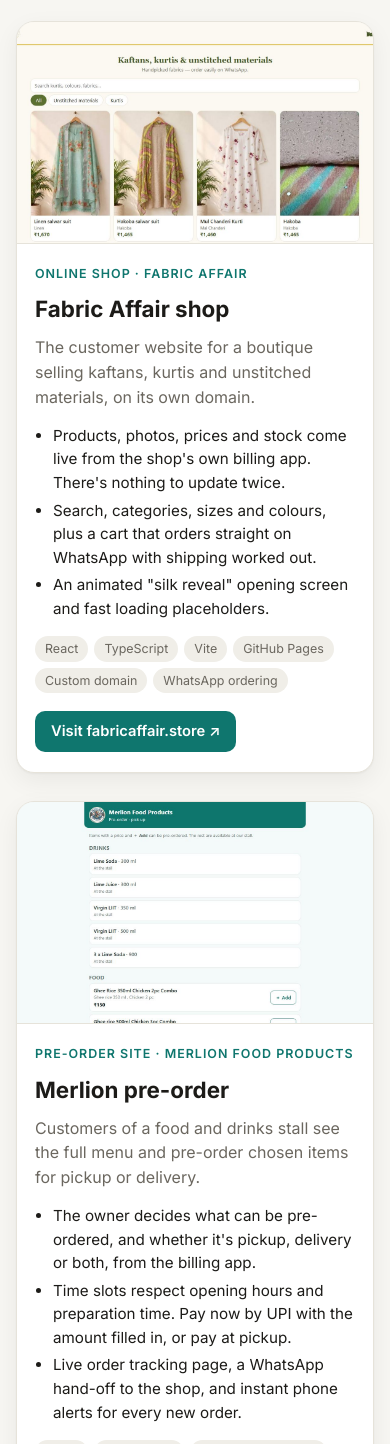
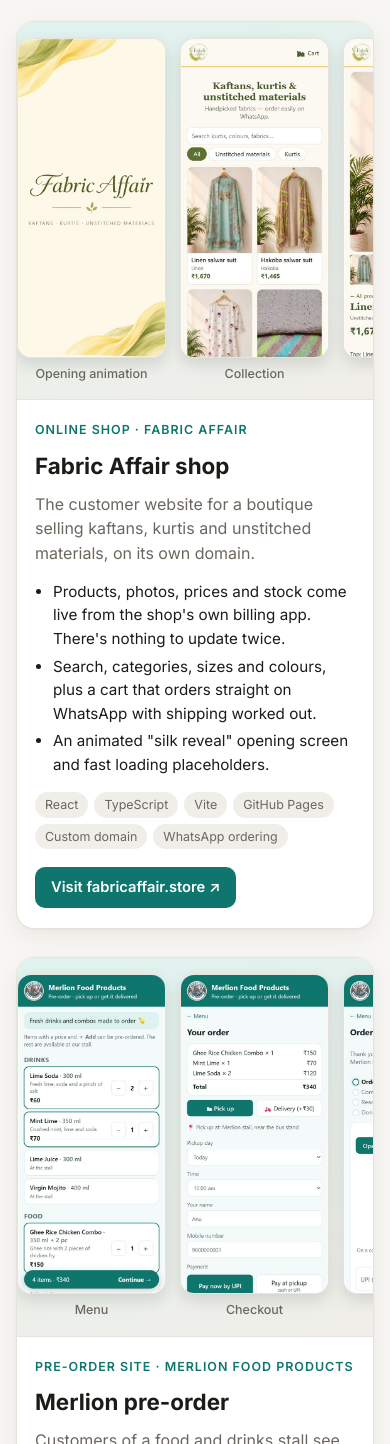
Before and after one commit to cijos/works, a plain HTML site: page index.html in a window 390 px wide. Shown: the part 556-2000 px from the top of the page. Drawn offline with Linux system fonts and the light colour scheme.

Commit message:
Phone screens for the Fabric Affair shop and Merlion pre-order site
Co-Authored-By: Claude Opus 5.5 <noreply@anthropic.com>

```diff
--- a/index.html
+++ b/index.html
@@ -7,7 +7,7 @@
 <meta name="description" content="Websites and apps built for small businesses in Kerala: online shop, pre-order site, billing &amp; stock apps, project map." />
 <meta property="og:title" content="Works · Cijo" />
 <meta property="og:description" content="Websites and apps built for small businesses in Kerala." />
-<meta property="og:image" content="img/fabric-shop.jpg" />
+<meta property="og:image" content="img/shop-home.jpg" />
 <link rel="preconnect" href="https://fonts.googleapis.com" />
 <link rel="preconnect" href="https://fonts.gstatic.com" crossorigin />
 <link href="https://fonts.googleapis.com/css2?family=Inter:wght@400;500;600;700&family=Fraunces:opsz,wght@9..144,600&display=swap" rel="stylesheet" />
@@ -97,7 +97,12 @@
 <main class="wrap works">
 
   <article class="work">
-    <div class="shot"><img src="img/fabric-shop.jpg" alt="Fabric Affair online shop: kurtis and unstitched materials in a product grid" loading="lazy" /></div>
+    <div class="shot phones" tabindex="0" aria-label="Fabric Affair shop screens">
+      <figure><img src="img/shop-splash.jpg" alt="Silk reveal opening screen with the Fabric Affair name" loading="lazy" /><figcaption>Opening animation</figcaption></figure>
+      <figure><img src="img/shop-home.jpg" alt="Shop home: search, categories and product photos with prices" loading="lazy" /><figcaption>Collection</figcaption></figure>
+      <figure><img src="img/shop-product.jpg" alt="Product page with large photo, gallery, material and price" loading="lazy" /><figcaption>Product</figcaption></figure>
+      <figure><img src="img/shop-cart.jpg" alt="Cart with shipping worked out and customer details, ordered on WhatsApp" loading="lazy" /><figcaption>Cart → WhatsApp</figcaption></figure>
+    </div>
     <div class="body">
       <div class="kind">Online shop · Fabric Affair</div>
       <h2>Fabric Affair shop</h2>
@@ -113,7 +118,12 @@
   </article>
 
   <article class="work">
-    <div class="shot"><img src="img/merlion-order.jpg" alt="Merlion pre-order page listing drinks and food with Add buttons" loading="lazy" /></div>
+    <div class="shot phones" tabindex="0" aria-label="Merlion pre-order screens (sample data)">
+      <figure><img src="img/order-menu.jpg" alt="Full menu with pre-order items, prices and Add buttons" loading="lazy" /><figcaption>Menu</figcaption></figure>
+      <figure><img src="img/order-checkout.jpg" alt="Checkout: pickup or delivery, time slot, payment choice" loading="lazy" /><figcaption>Checkout</figcaption></figure>
+      <figure><img src="img/order-pay.jpg" alt="Order page with UPI pay button and QR for the exact amount" loading="lazy" /><figcaption>Pay by UPI</figcaption></figure>
+      <figure><img src="img/order-status.jpg" alt="Order tracking: ready and on the way, paid" loading="lazy" /><figcaption>Live status</figcaption></figure>
+    </div>
     <div class="body">
       <div class="kind">Pre-order site · Merlion Food Products</div>
       <h2>Merlion pre-order</h2>
```
Also changed, not shown: img/fabric-shop.jpg (deleted), img/merlion-order.jpg (deleted), img/order-checkout.jpg (added), img/order-menu.jpg (added), img/order-pay.jpg (added), img/order-status.jpg (added), img/shop-cart.jpg (added), img/shop-home.jpg (added), img/shop-product.jpg (added), img/shop-splash.jpg (added).
